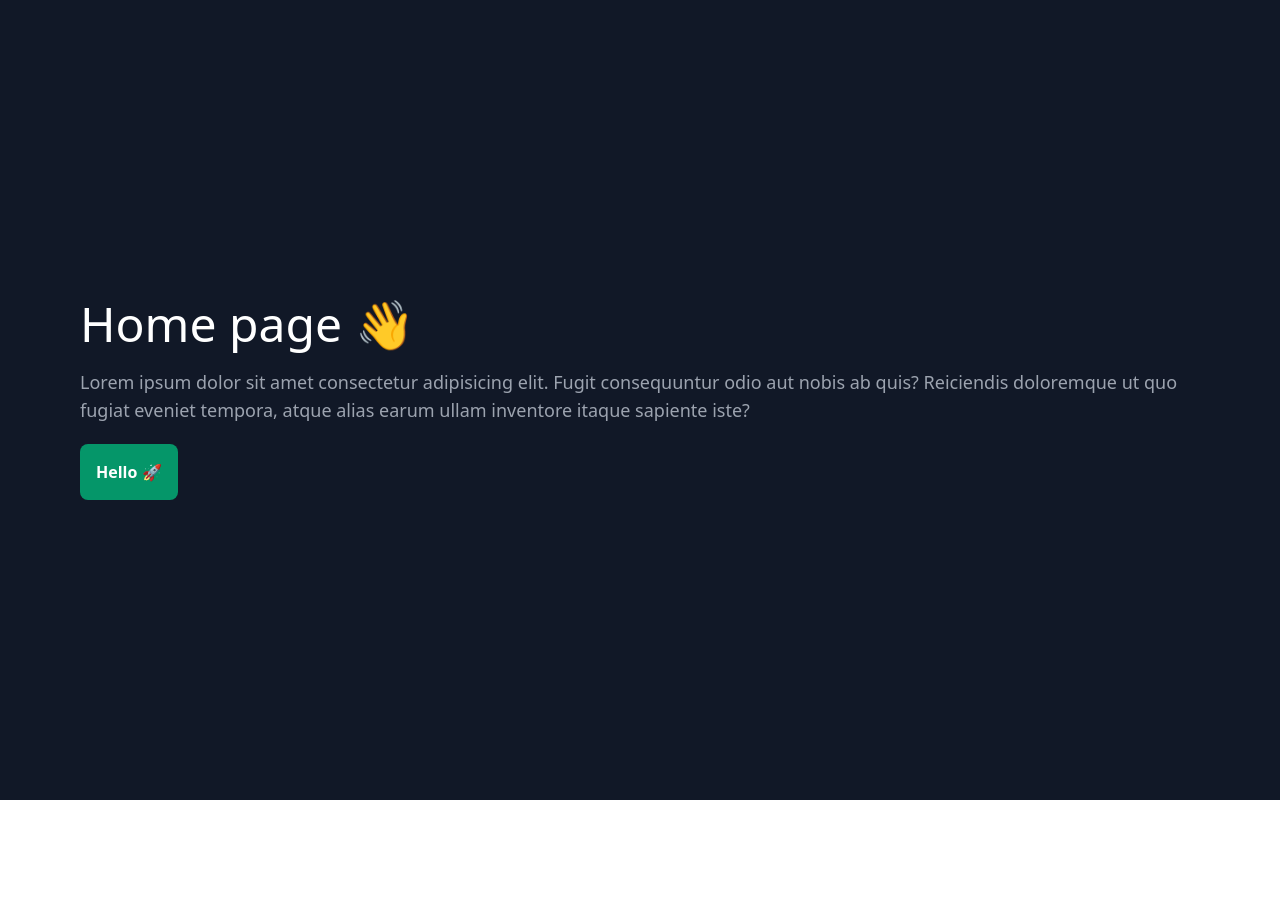
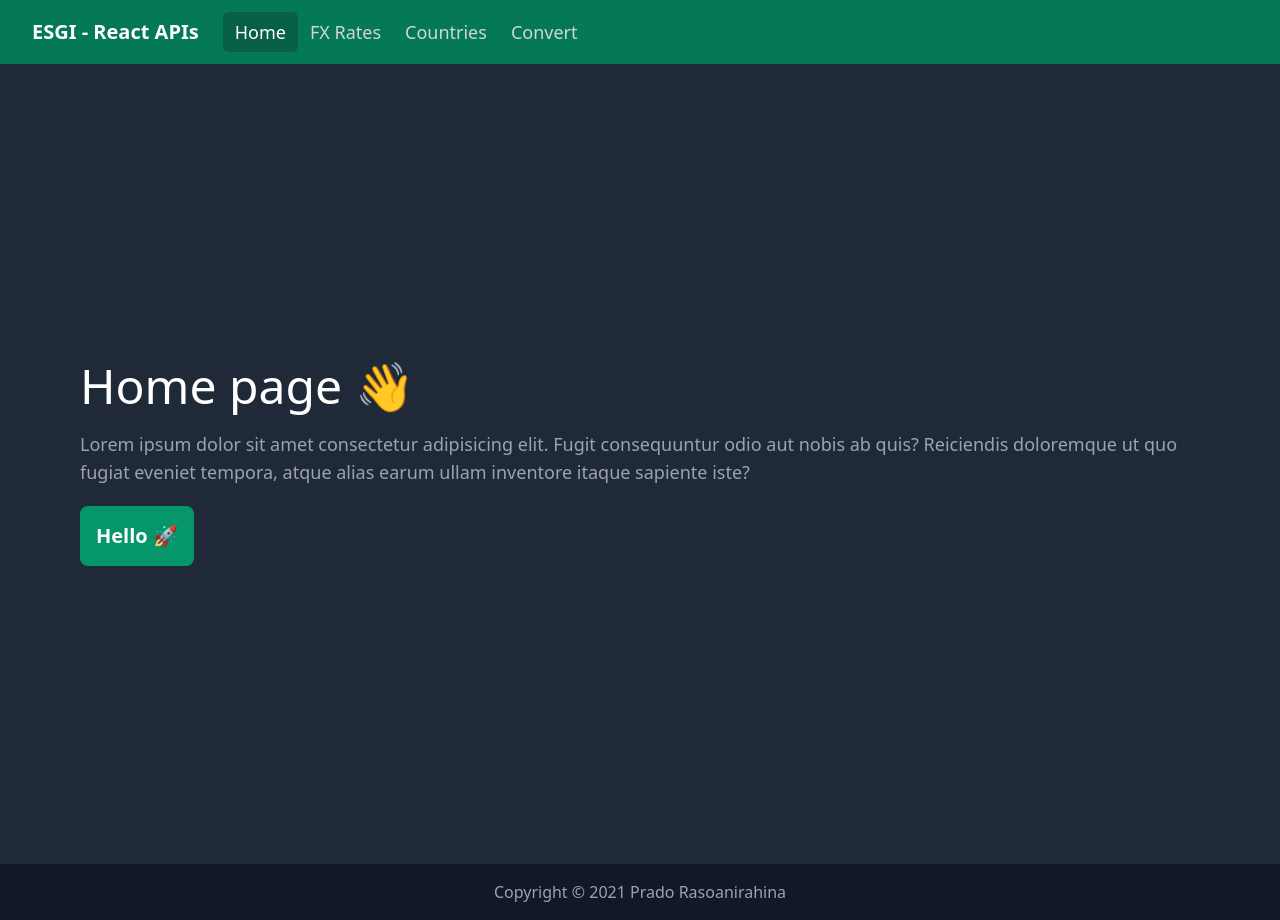
Before and after one commit to maheryy/esgi-react-api, a React (Create React App) app: page / in a window 1280 px wide. Before the commit the page ends 800 px from the top, so only its background shows below. Built offline with nearby package versions, Linux system fonts and the light colour scheme; a web font is replaced by a local one.

Commit message:
Add working navigation header & footer

```diff
--- a/public/index.html
+++ b/public/index.html
@@ -3,12 +3,7 @@
   <head>
     <meta charset="utf-8" />
     <meta name="viewport" content="width=device-width, initial-scale=1" />
-    <meta name="theme-color" content="#000000" />
-    <meta
-      name="description"
-      content="Web site created using create-react-app"
-    />
-    <title>React App</title>
+    <title>ESGI - React APIs</title>
   </head>
   <body>
     <noscript>You need to enable JavaScript to run this app.</noscript>
--- a/src/App.js
+++ b/src/App.js
@@ -1,7 +1,9 @@
 import React, { useState, useEffect } from 'react';
 import Error404 from './components/Error404';
+import Route from './components/Routing/Route';
 import Home from './components/Home';
-import Route from './components/Routing/Route';
+import Header from './components/Header';
+import Footer from './components/Footer';
 
 function App() {
   const [activeRoute, setActiveRoute] = useState();
@@ -20,10 +22,12 @@ function App() {
 
   return (
     <div>
+      <Header activeRoute={activeRoute}/>
       <Route path="/" currentRoute={currentRoute} setActive={setActiveRoute}>
         <Home />
       </Route>
       {displayErrorPage()}
+      <Footer />
     </div>
   );
 }
--- a/src/components/Error404.js
+++ b/src/components/Error404.js
@@ -3,14 +3,14 @@ import Link from './Routing/Link';
 
 function Error404() {
     return (
-        <div class="error-container h-12/12 flex flex-col justify-center">
-            <div className="error-content min-w-max mb-20">
+        <div className="error-container bg-gray-800 h-screen flex-1 flex flex-col justify-center">
+            <div className="error-content min-w-max mb-40">
                 <span className="_404">404</span>
                 <hr />
                 <span className="_1 leading-tight">THE PAGE</span>
                 <span className="_2">WAS NOT FOUND</span>
                 <div className="w100 flex justify-center">
-                    <Link className="back-btn mt-8" href="/" label="Back home" />
+                    <Link className="back-btn mt-8 text-gray-800 text-2xl font-semibold" href="/" label="Back home" />
                 </div>
             </div>
         </div>
--- /dev/null
+++ b/src/components/Footer.js
@@ -0,0 +1,11 @@
+import React from 'react';
+
+const Footer = () => {
+  return (
+    <div className="bg-gray-900 p-4 flex justify-center flex h-14">
+      <span className="text-gray-400 text-m"> Copyright © 2021 Prado Rasoanirahina</span>
+    </div>
+  );
+}
+
+export default Footer;
--- /dev/null
+++ b/src/components/Header.js
@@ -0,0 +1,74 @@
+import React from 'react';
+import Link from './Routing/Link';
+
+const Header = ({ activeRoute }) => {
+  const links = [
+    {
+      route: '/',
+      label: 'Home'
+    },
+    {
+      route: '/fx-rates',
+      label: 'FX Rates'
+    },
+    {
+      route: '/countries',
+      label: 'Countries'
+    },
+    {
+      route: '/convert',
+      label: 'Convert'
+    },
+  ];
+  return (
+    <nav className="bg-green-700">
+      <div className="px-2 sm:px-6 lg:px-8">
+        <div className="relative flex items-center justify-between h-16">
+          <div className="absolute inset-y-0 left-0 flex items-center sm:hidden">
+            <button type="button" className="inline-flex items-center justify-center p-2 rounded-md text-gray-400 hover:text-white hover:bg-gray-700 focus:outline-none focus:ring-2 focus:ring-inset focus:ring-white" aria-controls="mobile-menu" aria-expanded="false">
+              <svg className="block h-6 w-6" xmlns="http://www.w3.org/2000/svg" fill="none" viewBox="0 0 24 24" stroke="currentColor" aria-hidden="true">
+                <path strokeLinecap="round" strokeWidth="2" d="M4 6h16M4 12h16M4 18h16" />
+              </svg>
+              <svg className="hidden h-6 w-6" xmlns="http://www.w3.org/2000/svg" fill="none" viewBox="0 0 24 24" stroke="currentColor" aria-hidden="true">
+                <path strokeLinecap="round" strokeWidth="2" d="M6 18L18 6M6 6l12 12" />
+              </svg>
+            </button>
+          </div>
+          <div className="flex-1 flex items-center justify-center sm:items-stretch sm:justify-start">
+            <div className="flex-shrink-0 flex items-center">
+              <span className="text-xl text-white w-max font-bold">ESGI - React APIs</span>
+            </div>
+            <div className="hidden sm:block sm:ml-6">
+              <div className="flex space-x-4"></div>
+              {
+                links.map((item, key) => (
+                  <Link
+                    key={key}
+                    className={(activeRoute === item.route ? 'bg-green-800 text-white' : 'text-gray-300 hover:bg-green-600 hover:text-white') + ' px-3 py-2 rounded-md text-lg font-medium'}
+                    href={item.route}
+                    label={item.label}
+                  />
+                ))
+              }
+            </div>
+          </div>
+        </div>
+      </div>
+      <div className="sm:hidden" id="mobile-menu">
+        <div className="px-2 pt-2 pb-3 space-y-1">
+          {
+            links.map((item, key) => (
+              <Link
+                key={key}
+                className={(activeRoute === item.route ? 'bg-green-800 text-white' : 'text-gray-300 hover:bg-green-600 hover:text-white') + ' block px-3 py-2 rounded-md text-base font-medium'}
+                href={item.route}
+                label={item.label}
+              />
+            ))
+          }
+        </div>
+      </div>
+    </nav>
+  );
+};
+export default Header;
--- a/src/components/Home.js
+++ b/src/components/Home.js
@@ -2,14 +2,14 @@ import React from 'react';
 
 const Home = () => {
   return (
-    <div className="bg-gray-900 p-20 h-screen flex justify-center items-start flex-col">
+    <div className="bg-gray-800 p-20 h-screen flex justify-center items-start flex-col">
       <h1 className="text-5xl text-white">Home page 👋</h1>
       <p className="text-gray-400 mt-5 text-lg">
         Lorem ipsum dolor sit amet consectetur adipisicing elit. Fugit
         consequuntur odio aut nobis ab quis? Reiciendis doloremque ut quo fugiat
         eveniet tempora, atque alias earum ullam inventore itaque sapiente iste?
       </p>
-      <button className="p-4 bg-green-600 rounded-lg font-bold text-white mt-5 hover:bg-gray-600">
+      <button className="p-4 bg-green-600 rounded-lg font-bold text-white text-xl mt-5 hover:bg-green-700">
         Hello 🚀
       </button>
     </div>
--- a/src/styles/main.css
+++ b/src/styles/main.css
@@ -6,10 +6,8 @@ body {
 }
 
 .error-container {
-  background: #33cc99;
   color: #fff;
   font-family: "Open Sans", sans-serif;
-  height: 100vh;
 }
 .error-container .error-content {
   text-align: center;
@@ -44,8 +42,6 @@ body {
   width: 358px;
   padding: 5px;
   z-index: 5;
-  font-size: 25px;
-  color: #33cc99;
   text-decoration: none;
 }
 
@@ -60,13 +56,3 @@ body {
   height: 10px;
   z-index: -10;
 }
-
-.error-container hr:after {
-  content: "\2022";
-  display: inline-block;
-  position: relative;
-  top: -0.75em;
-  font-size: 2em;
-  padding: 0 0.2em;
-  background: #33cc99;
-}
```
